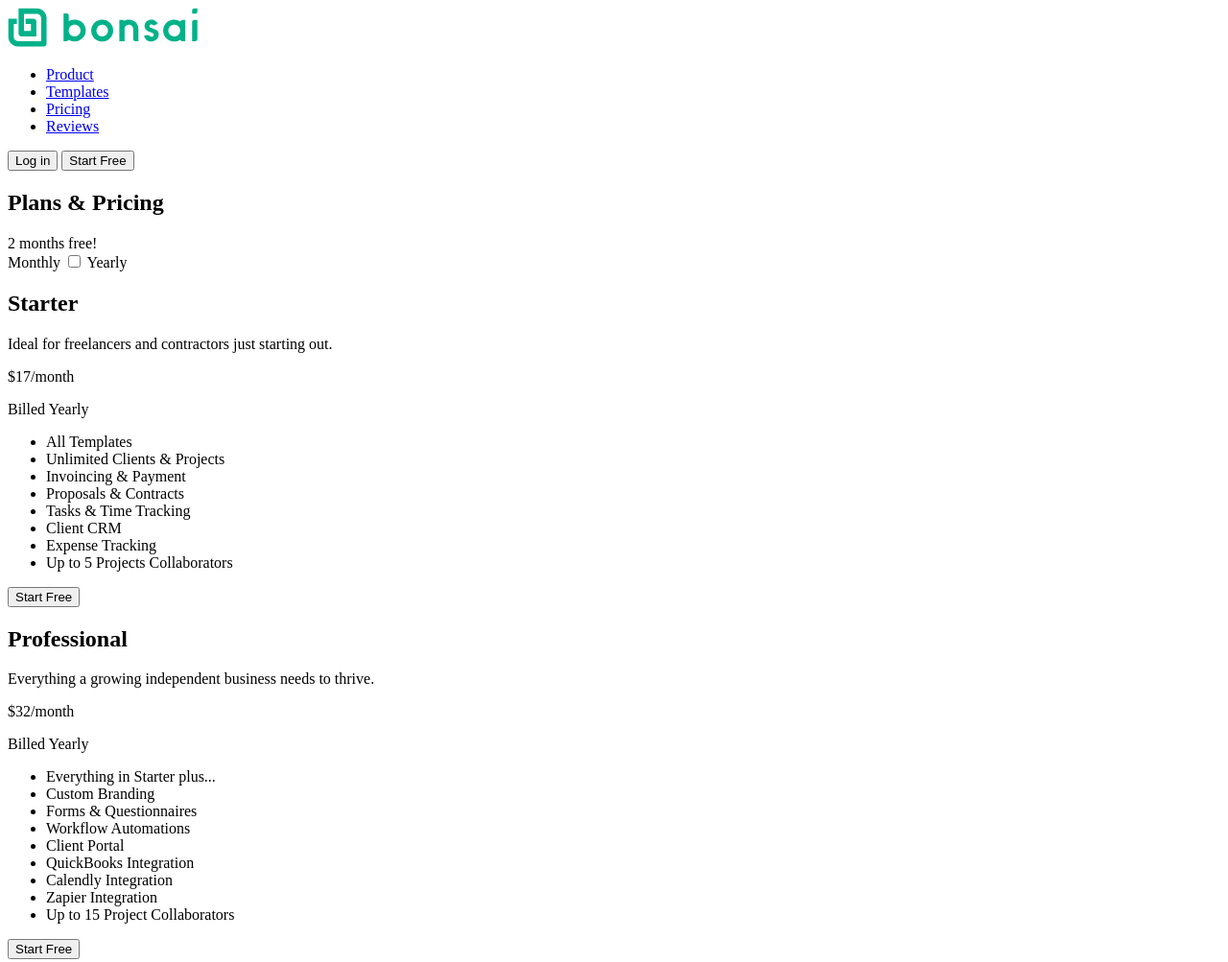
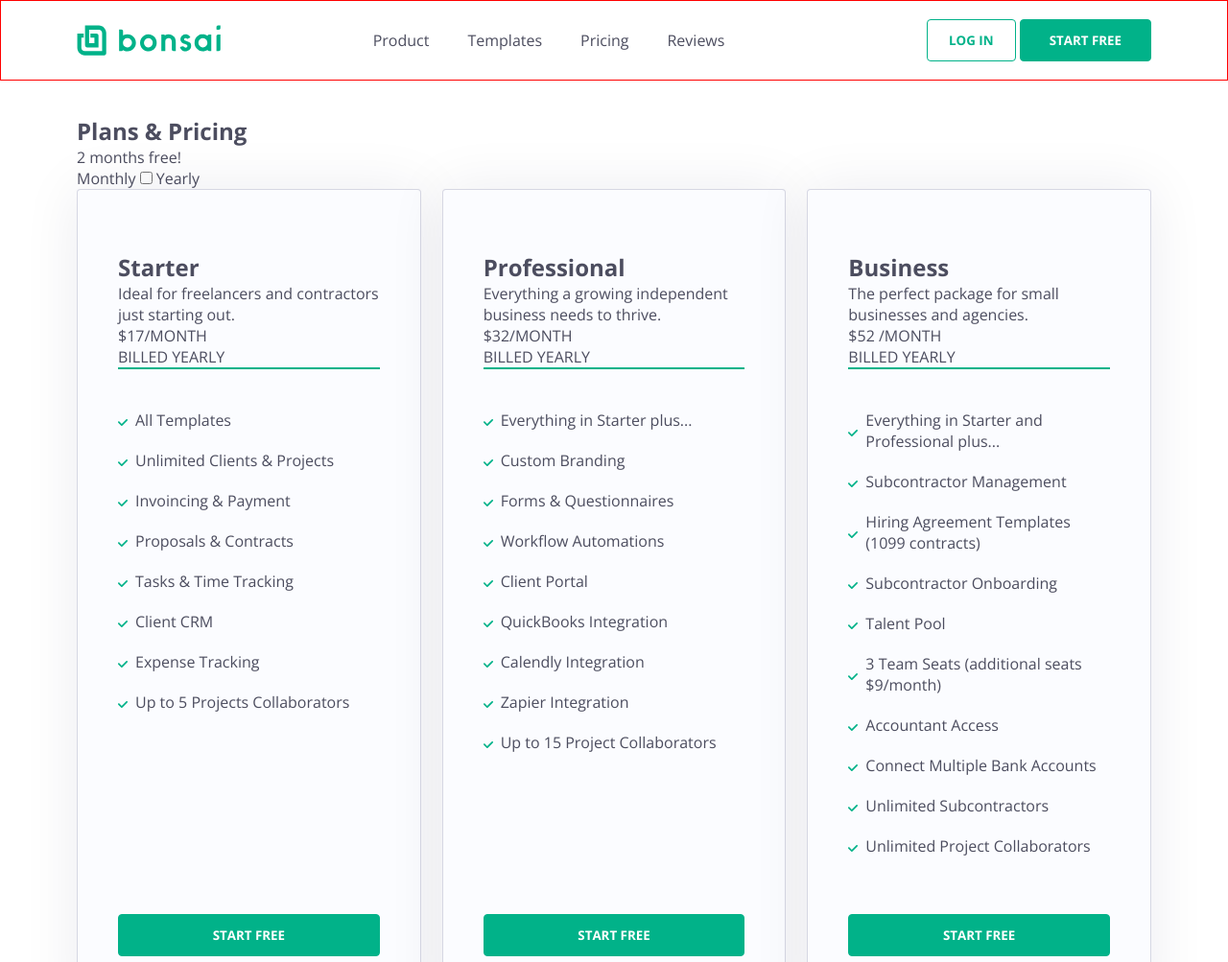
Before and after one commit to carlosChamp/Bonsai, a plain HTML site: page index.html in a window 1280 px wide. Shown: the top 1003 px of the page at 96% size. Drawn offline with nearby package versions, Linux system fonts and the light colour scheme.

Commit message:
feat: Adicionado menu e cards
Co-authored-by: Danilo Canato <danilocanato@users.noreply.github.com>

```diff
--- a/index.html
+++ b/index.html
@@ -1,11 +1,15 @@
 <!DOCTYPE html>
 <html lang="en">
+
 <head>
     <meta charset="UTF-8">
     <meta name="viewport" content="width=device-width, initial-scale=1.0">
     <title>Pricing - Bonsai Freelance Solution</title>
+    <link rel="stylesheet" href="style.css">
 </head>
+
 <body>
+    <div class="nav-container">
         <nav>
             <img src="assets/imgs/bonsai-logo.svg" alt="Logo">
             <ul>
@@ -15,10 +19,11 @@
                 <li><a href="#">Reviews</a></li>
             </ul>
             <div>
-            <button id="login-btn">Log in</button>
+                <button id="login-btn" class="btn-light">Log in</button>
                 <button id="start-free-btn">Start Free</button>
             </div>
         </nav>
+    </div>
     <main>
         <section id="plans-pricing">
             <div>
@@ -35,6 +40,7 @@
                     </div>
                 </div>
             </div>
+            <div class="cards-container">
                 <article class="card-plans">
                     <header class="card-headers">
                         <h2>Starter</h2>
@@ -98,6 +104,7 @@
                     </ul>
                     <button>Start Free</button>
                 </article>
+            </div>
         </section>
         <section id="addons">
             <h2>Customize your workflow with add-ons</h2>
@@ -115,22 +122,36 @@
             <h2>Frequently Asked Questions</h2>
             <details>
                 <summary>How does the free trial work?</summary>
-                <div>When you start your trial with Bonsai you'll receive full, unlimited access to all of Bonsai's Workflow or Workflow Plus Features! You will need to enter your credit card information to begin your trial, but don't worry - we won't charge you anything until the subscription ends! If you wish to cancel at any time during the trial period, you can do so through your Subscriptions Settings Page.</div>
+                <div>When you start your trial with Bonsai you'll receive full, unlimited access to all of Bonsai's
+                    Workflow or Workflow Plus Features! You will need to enter your credit card information to begin
+                    your trial, but don't worry - we won't charge you anything until the subscription ends! If you wish
+                    to cancel at any time during the trial period, you can do so through your Subscriptions Settings
+                    Page.</div>
             </details>
             <details>
                 <summary>Can I change plans anytime?</summary>
-                <div>Yes, you can from within your account. If you have already subscribed to a plan, or want to downgrade or upgrade your current one, you can do this by going to your "Settings" and "Subscription".</div>
+                <div>Yes, you can from within your account. If you have already subscribed to a plan, or want to
+                    downgrade or upgrade your current one, you can do this by going to your "Settings" and
+                    "Subscription".</div>
             </details>
             <details>
                 <summary>How do I pause my Bonsai subscription?</summary>
-                <div>We totally understand that with the nature of freelancing, work ebbs and flows so you might not always need your Bonsai subscription to remain active! The good news is that you can cancel or pause your monthly subscription at any time without penalty. Once cancelled, you'll be able to continue logging in to access all your documents and even continue to use our free features, like Time Tracking! In order to cancel your subscription, login to your Bonsai account.</div>
+                <div>We totally understand that with the nature of freelancing, work ebbs and flows so you might not
+                    always need your Bonsai subscription to remain active! The good news is that you can cancel or pause
+                    your monthly subscription at any time without penalty. Once cancelled, you'll be able to continue
+                    logging in to access all your documents and even continue to use our free features, like Time
+                    Tracking! In order to cancel your subscription, login to your Bonsai account.</div>
             </details>
             <details>
                 <summary>What is your refund policy?</summary>
-                <div>If you contact us within 2 weeks of being charged for your subscription, we will be happy to issue a refund for you!Beyond those 2 weeks, you will need to cancel or modify the subscription from the Subscriptions Tab in Settings to avoid future charges, but refunds will not be issued. This applies to both monthly and annual plans.</div>
+                <div>If you contact us within 2 weeks of being charged for your subscription, we will be happy to issue
+                    a refund for you!Beyond those 2 weeks, you will need to cancel or modify the subscription from the
+                    Subscriptions Tab in Settings to avoid future charges, but refunds will not be issued. This applies
+                    to both monthly and annual plans.</div>
             </details>
         </section>
     </main>
     <footer></footer>
 </body>
+
 </html>
--- a/style.css
+++ b/style.css
@@ -0,0 +1,154 @@
+@import url('https://fonts.googleapis.com/css2?family=Libre+Baskerville:ital,wght@0,400;0,700;1,400&display=swap');
+@import url('https://fonts.googleapis.com/css2?family=Libre+Baskerville:ital,wght@0,400;0,700;1,400&family=Open+Sans:ital,wght@0,300..800;1,300..800&display=swap');
+
+:root{
+    --clr-font:#4c4d5f;
+    --clr-primary:#01b289;
+    --clr-active: #00a37e;
+    --bg-white:white;
+    --bg-blue:#f2faff;
+}
+
+*,
+*::before,
+*::after{
+    box-sizing: border-box;
+}
+
+*{
+    margin: 0;
+    padding: 0;
+}
+
+body{
+    /* padding: 0 20vw; */
+    font-family: 'Open Sans', system-ui, -apple-system;
+    color:var(--clr-font);
+}
+main{
+    margin-top: 120px;
+    max-width: 1120px;
+    margin-inline: auto;
+}
+
+img{
+    display: block;
+}
+
+.nav-container{
+    display: flex;
+    align-items: center;
+    justify-content: center;
+    border: solid red 1px;
+    position: fixed;
+    width: 100%;
+    top:0;
+    left: 0;
+    background-color: var(--bg-white);
+}
+
+nav{
+    display: flex;
+    align-items: center;
+    justify-content: end;
+    width: 100%;
+    max-width: 1120px;
+}
+
+nav > img{
+    margin-right: auto;
+    width: 150px;
+}
+
+nav ul{
+    padding: 30px 12px 30px 0;
+    display: flex;
+    justify-content: space-between;
+    list-style-type: none;
+    margin-right: auto;
+}
+
+nav ul li{
+    padding-right: 40px;
+    display: flex;
+    & a{
+        color:var(--clr-font);
+        text-decoration:none;
+    }
+}
+
+button{
+    font-family: 'Open Sans', system-ui, -apple-system;
+    font-weight: bold;
+    color: var(--bg-white);
+    text-transform: uppercase;
+    border-radius: 4px;
+    border: var(--clr-primary) 1px solid;
+    padding: 12px 30px;
+    background-color: var(--clr-primary);
+
+    /* transition: background, color; */
+    /* transition-duration: 250ms; */
+}
+button:hover{
+    cursor: pointer;
+    background-color: var(--clr-active);
+    border-color: var(--clr-active);
+    color: var(--bg-white);
+}
+
+.btn-light{
+    background-color: var(--bg-white);
+    color: var(--clr-primary);
+    padding: 12px 22px;
+}
+
+.card-plans{
+    display: flex;
+    flex-direction: column;
+    border: rgba(2,4,69,.15) solid .3px;
+    border-radius: 4px;
+    padding: 64px 42px;
+    background-color: #fbfcff;
+    box-shadow: 0 0 60px 0 rgba(2, 4, 69, .08);
+}
+
+.card-plans .plan-price{
+    text-transform: uppercase;
+    border-bottom: solid 2px var(--clr-primary);
+    margin-bottom: 42px;
+}
+
+.card-plans ul{
+    list-style: none;
+    /* list-style-image: url('assets/imgs/green-tick.svg'); */
+    list-style-position: outside;
+    margin-bottom: 40px;
+}
+
+.card-plans ul li{
+    align-items: center;
+    margin-bottom: 20px;
+    display: flex;
+}
+
+.card-plans ul li::before{
+    content: url('assets/imgs/green-tick.svg');
+    margin-right: 8px;
+
+}
+
+
+
+.card-plans button{
+    margin-top: auto;
+}
+
+
+.cards-container{
+    display: grid;
+    grid-template-columns: 1fr 1fr 1fr;
+    grid-template-rows: 1fr;
+    column-gap: 22px;
+    /* border: red solid 1px; */
+}
```
Lines whose indentation alone changed are shown as unchanged.
